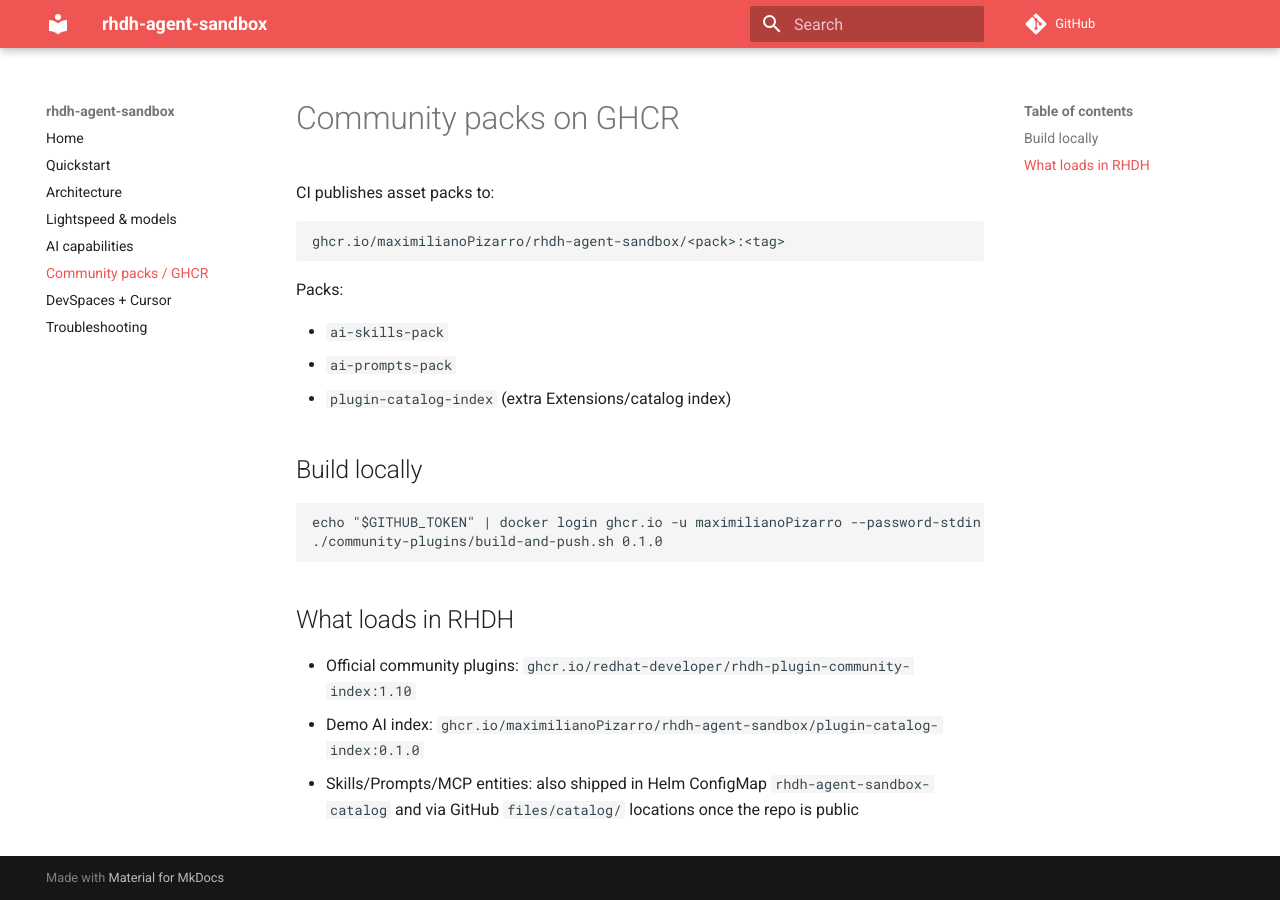
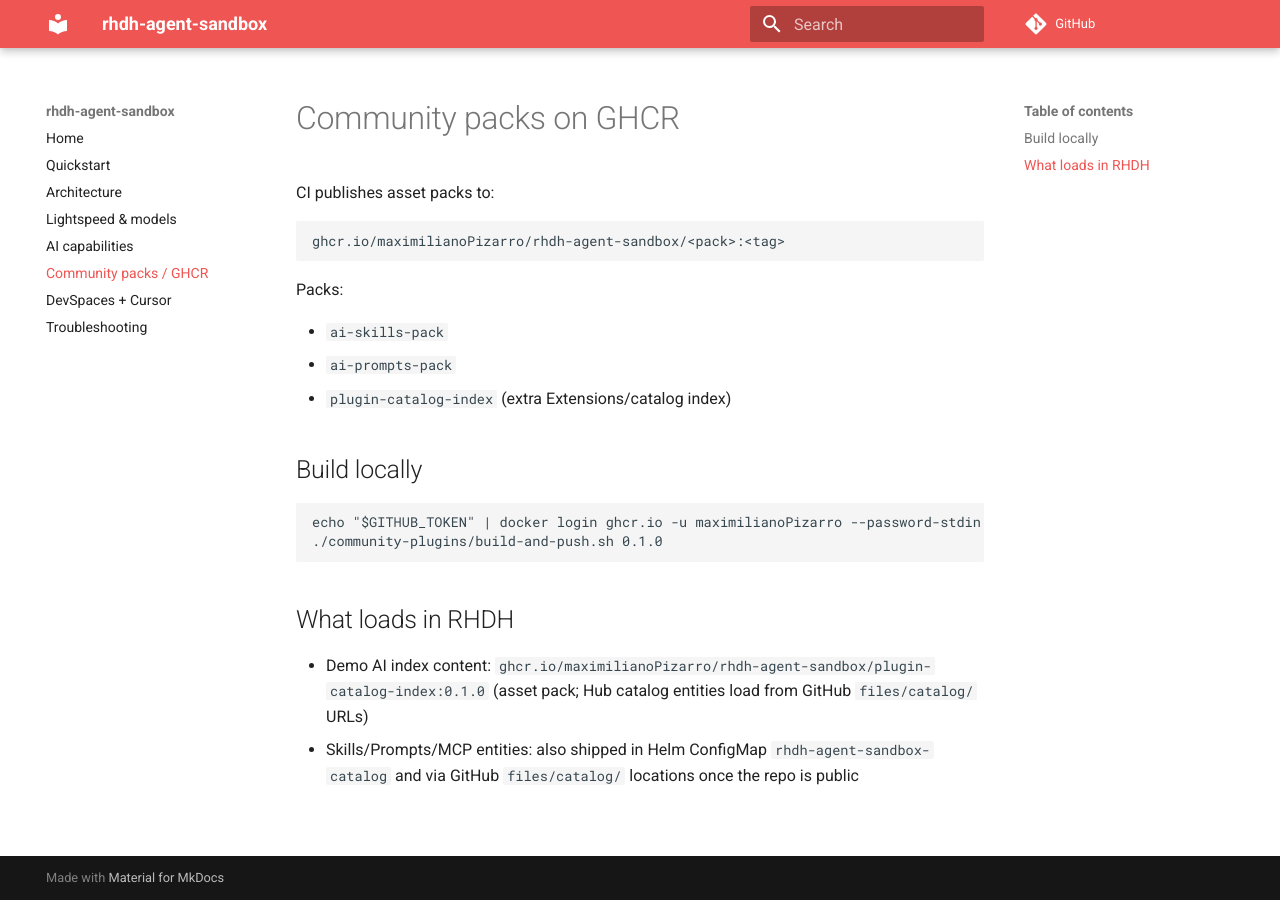
Before and after one commit to maximilianoPizarro/rhdh-agent-sandbox, an MkDocs documentation site: the page built from docs/community-plugins-ghcr.md, in a window 1280 px wide. Built offline with MkDocs 1.6.1 and Material for MkDocs 9.7.7, drawn with Linux system fonts in a browser that asks for light colours; comment, search, counter and statistics services are not loaded.

Commit message:
fix(sandbox): unblock RHDH init and stabilize MCP service DNS
Clear invalid catalogIndex.extraImages (GHCR asset packs are not janus
indexes), quote/typed kubernetes-mcp config, set fullnameOverride for short
service names, and publish GHCR packages from CI when possible.

Co-authored-by: Cursor <cursoragent@cursor.com>

```diff
--- a/docs/community-plugins-ghcr.md
+++ b/docs/community-plugins-ghcr.md
@@ -21,6 +21,5 @@ echo "$GITHUB_TOKEN" | docker login ghcr.io -u maximilianoPizarro --password-std
 
 ## What loads in RHDH
 
-- Official community plugins: `ghcr.io/redhat-developer/rhdh-plugin-community-index:1.10`
-- Demo AI index: `ghcr.io/maximilianoPizarro/rhdh-agent-sandbox/plugin-catalog-index:0.1.0`
+- Demo AI index content: `ghcr.io/maximilianoPizarro/rhdh-agent-sandbox/plugin-catalog-index:0.1.0` (asset pack; Hub catalog entities load from GitHub `files/catalog/` URLs)
 - Skills/Prompts/MCP entities: also shipped in Helm ConfigMap `rhdh-agent-sandbox-catalog` and via GitHub `files/catalog/` locations once the repo is public
```
Also changed, not shown: community-plugins/README.md (+1 -1 lines), values-sandbox.yaml (+5 -13 lines), values.yaml (+5 -6 lines), 2 other files.
